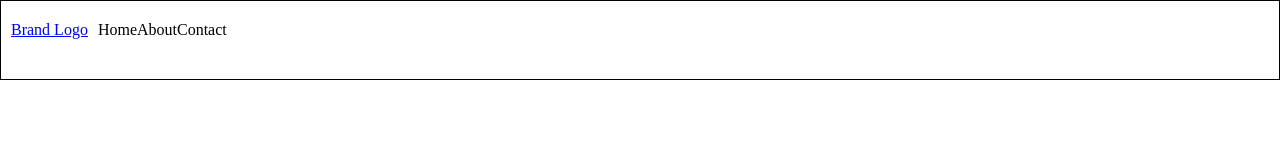
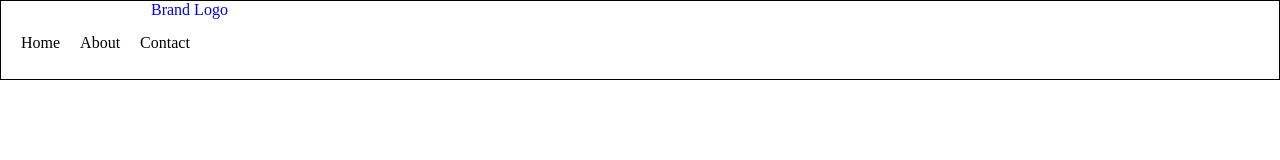
Before and after one commit to akashbhise67/landing_page, a plain HTML site: page index.html in a window 1280 px wide. Drawn offline with Linux system fonts and the light colour scheme.

Commit message:
style.css

```diff
--- a/style.css
+++ b/style.css
@@ -10,21 +10,29 @@ header{
 	/* align-items: center;
 	justify-content: center; */
 }
-nav,ul{
+nav ul{
 	display: flex;
 	padding: 10px;
 	align-items: center;
 	/* justify-content: center; */
 
 }
+
+nav ul li {
+    padding: 5px 10px;
+    justify-content: flex-end;
+}
+
 nav>ul{
 	list-style: none;
 }
 
 .headerLogo{
 	justify-content: flex-start;
+	margin-left: 150px;
+	text-decoration: none;
 }
 
-.list{
+.list > li {
 	justify-content: flex-end;
 }
```
